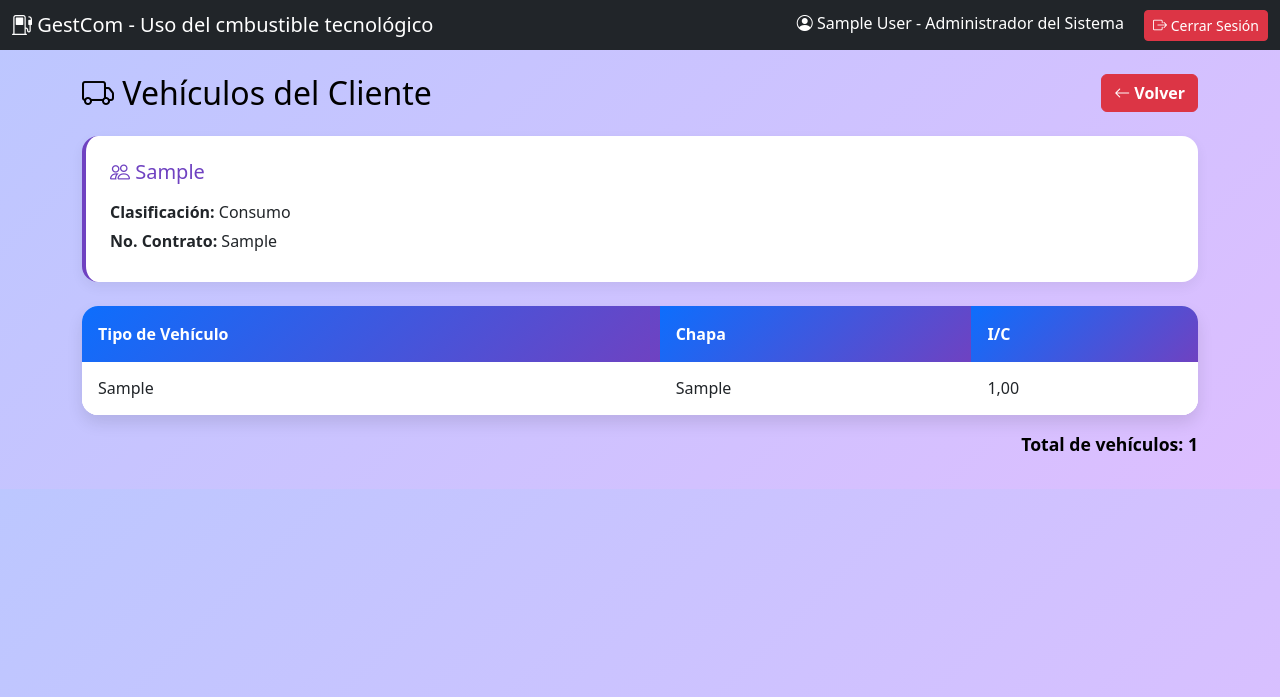
After one commit to josecarlospr2002/gestcom_gestor_de_combustible_02, a Django app: page /clientes/ver/1/ in a window 1280 px wide. The commit adds this page. Shown: the top 697 px of the page. Run offline with Django 5.2, Linux system fonts and the light colour scheme; a user stored in the database is signed in; tables that the repository leaves empty hold one stand-in row (values such as "Sample post").

Commit message:
Detalle de cliente: listado de vehículos asociados

```diff
--- a/combustible/urls.py
+++ b/combustible/urls.py
@@ -8,6 +8,7 @@ urlpatterns = [
     path('clientes/', views.lista_clientes, name='lista_clientes'),
     path('clientes/crear/', views.crear_cliente, name='crear_cliente'),
     path('clientes/editar/<int:pk>/', views.editar_cliente, name='editar_cliente'),
+    path('clientes/ver/<int:pk>/', views.ver_cliente, name='ver_cliente'),
 
     # URLs de Transporte
     path('transporte/', views.lista_transporte, name='lista_transporte'),
--- a/combustible/views.py
+++ b/combustible/views.py
@@ -96,3 +96,13 @@ def eliminar_vehiculo(request, pk):
     vehiculo.delete()
     messages.success(request, 'Vehículo eliminado correctamente.')
     return redirect('lista_transporte')
+
+
+@login_required
+def ver_cliente(request, pk):
+    cliente = get_object_or_404(CatalogoCliente, pk=pk)
+    vehiculos = Transporte.objects.filter(cliente=cliente)
+    return render(request, 'combustible/ver_cliente.html', {
+        'cliente': cliente,
+        'vehiculos': vehiculos,
+    })
--- a/templates/base.html
+++ b/templates/base.html
@@ -3,7 +3,7 @@
 <head>
     <meta charset="UTF-8">
     <meta name="viewport" content="width=device-width, initial-scale=1.0">
-    <title>GestCom - Gestor de Combustible</title>
+    <title>GestCom - Uso del cmbustible tecnológico</title>
     <link href="https://cdn.jsdelivr.net/npm/bootstrap@5.3.0/dist/css/bootstrap.min.css" rel="stylesheet">
     <link rel="stylesheet" href="https://cdn.jsdelivr.net/npm/bootstrap-icons@1.10.0/font/bootstrap-icons.css">
     <style>
@@ -30,7 +30,7 @@
     <nav class="navbar navbar-dark bg-dark">
         <div class="container-fluid">
             <span class="navbar-brand mb-0 h1">
-                <i class="bi bi-fuel-pump"></i> GestCom - Sistema de Gestión de Combustible
+                <i class="bi bi-fuel-pump"></i> GestCom - Uso del cmbustible tecnológico
             </span>
 
             {% if user.is_authenticated %}
--- /dev/null
+++ b/templates/combustible/ver_cliente.html
@@ -0,0 +1,110 @@
+{% extends 'base.html' %}
+
+{% block content %}
+<style>
+body { background: linear-gradient(135deg, #bcc7ff, #ddbeff); }
+.table-container {
+    background: white;
+    border-radius: 1rem;
+    overflow: hidden;
+    box-shadow: 0 0.5rem 1rem rgba(0, 0, 0, 0.1);
+}
+.table thead th {
+    background: linear-gradient(135deg, #0d6efd, #6f42c1);
+    color: white;
+    font-weight: 600;
+    border: none;
+    padding: 1rem;
+}
+.table tbody td {
+    padding: 0.9rem 1rem;
+    vertical-align: middle;
+    border: none;
+}
+.table tbody tr {
+    background-color: white;
+}
+.table tbody tr:hover {
+    background-color: #f0f0ff;
+}
+.titulo-tabla {
+    color: black;
+}
+.contador {
+    color: black;
+    font-size: 1.1rem;
+    margin-bottom: 2rem;
+}
+.info-cliente {
+    background: white;
+    border-radius: 1rem;
+    padding: 1.5rem;
+    margin-bottom: 1.5rem;
+    box-shadow: 0 0.3rem 0.8rem rgba(0, 0, 0, 0.06);
+    border-left: 4px solid #6f42c1;
+}
+.info-cliente p {
+    margin-bottom: 0.3rem;
+}
+</style>
+
+<div class="d-flex justify-content-between align-items-center mb-4">
+    <h2 class="mb-0 titulo-tabla">
+        <i class="bi bi-truck"></i> Vehículos del Cliente
+    </h2>
+    <a href="{% url 'lista_clientes' %}" class="btn btn-danger fw-bold">
+        <i class="bi bi-arrow-left"></i> Volver
+    </a>
+</div>
+
+<div class="info-cliente">
+    <h5 class="mb-3" style="color: #6f42c1;">
+        <i class="bi bi-people"></i> {{ cliente.cliente }}
+    </h5>
+    <p><strong>Clasificación:</strong> {{ cliente.get_clasificacion_display }}</p>
+    <p>
+        <strong>No. Contrato:</strong>
+        {% if cliente.no_contrato %}
+            {{ cliente.no_contrato }}
+        {% elif cliente.clasificacion == 'consumo' %}
+            Pertenece a la Empresa
+        {% else %}
+            <span class="text-muted">-</span>
+        {% endif %}
+    </p>
+</div>
+
+<div class="table-container">
+    <div class="table-responsive">
+        <table class="table table-hover mb-0">
+            <thead>
+                <tr>
+                    <th>Tipo de Vehículo</th>
+                    <th>Chapa</th>
+                    <th>I/C</th>
+                </tr>
+            </thead>
+            <tbody>
+                {% for vehiculo in vehiculos %}
+                <tr>
+                    <td>{{ vehiculo.tipo_vehiculo }}</td>
+                    <td>{{ vehiculo.chapa }}</td>
+                    <td>{{ vehiculo.ic }}</td>
+                </tr>
+                {% empty %}
+                <tr>
+                    <td colspan="3" class="text-center text-muted py-5">
+                        <i class="bi bi-inbox" style="font-size: 3rem;"></i>
+                        <p class="mt-3 fs-5">Este cliente no tiene vehículos registrados.</p>
+                    </td>
+                </tr>
+                {% endfor %}
+            </tbody>
+        </table>
+    </div>
+</div>
+
+<div class="mt-3 text-end contador">
+    <strong>Total de vehículos: {{ vehiculos|length }}</strong>
+</div>
+{% endblock %}
```
Also changed, not shown: templates/combustible/lista_clientes.html (+5 -2 lines).
